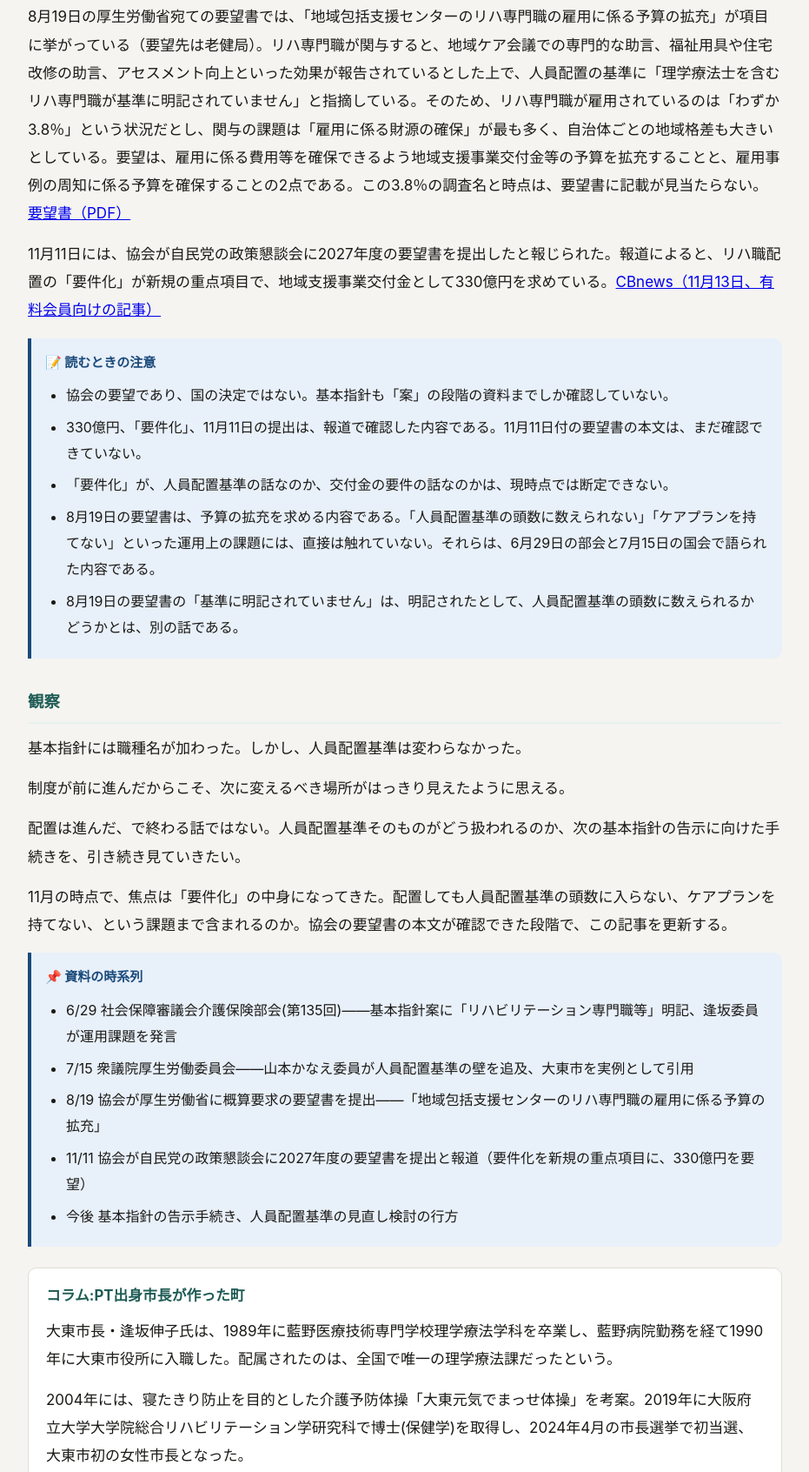
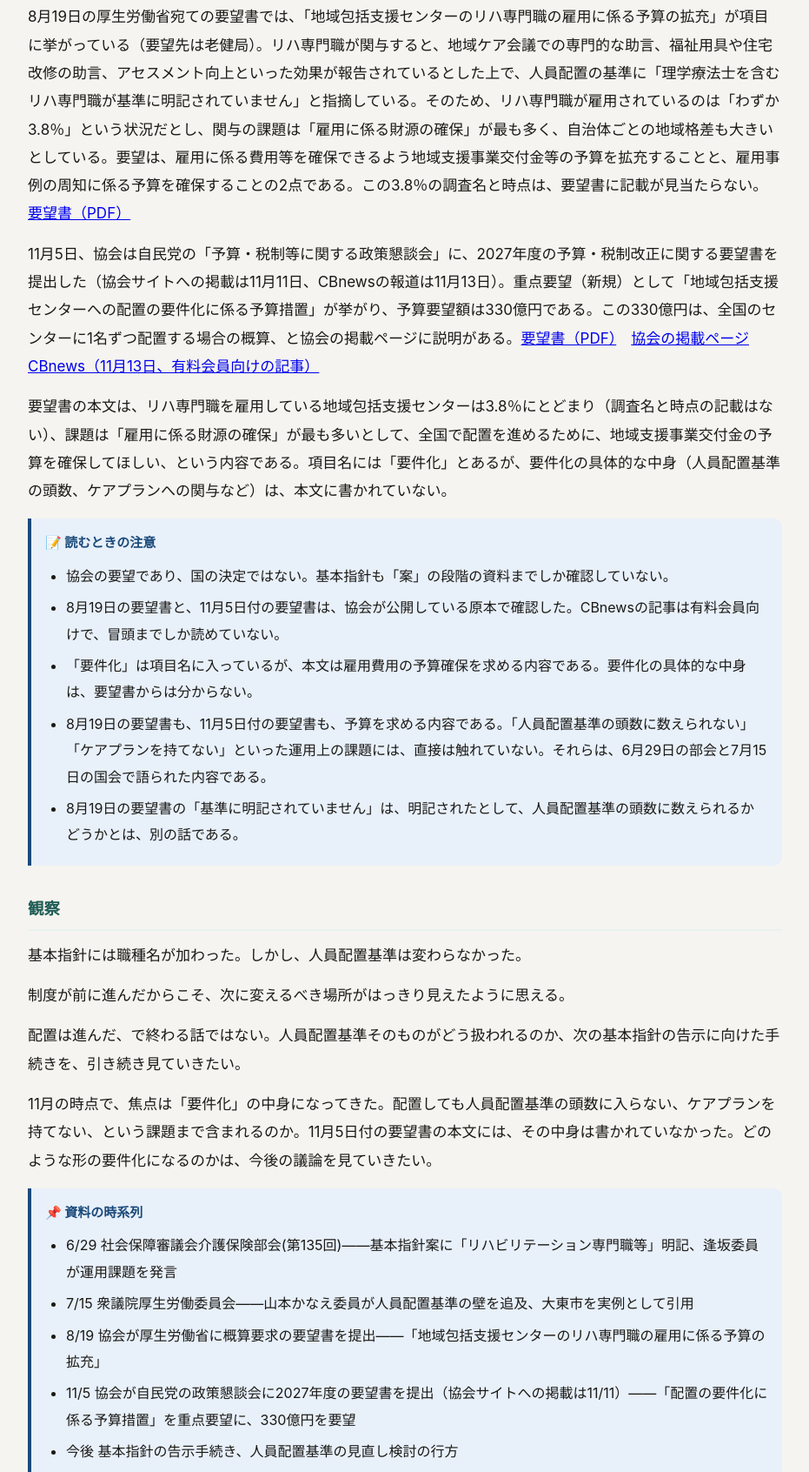
Before and after one commit to reha-tool-jp/reha-tool, a plain HTML site: page articles/houkatsu-center-riha-haichi-kabe.html in a window 1280 px wide. Shown: the part 2687-4379 px from the top of the page at 87% size, without its empty margins (174-1105 px from the left). Drawn offline with nearby package versions, Linux system fonts and the light colour scheme; a script that the page names is missing.

Commit message:
地域包括支援センター記事：協会11/5付要望書（原本）に合わせて修正（提出日、要件化の中身、330億円の説明）
Co-Authored-By: Claude Sonnet 5.5 <noreply@anthropic.com>
Claude-Session: https://claude.ai/code/session_01UQdD3rBNcpZBUMEQSWd5s7

```diff
--- a/articles/houkatsu-center-riha-haichi-kabe.html
+++ b/articles/houkatsu-center-riha-haichi-kabe.html
@@ -205,21 +205,23 @@
 
     <h2>その後の動き——協会が、予算と要件の話へ</h2>
 
-    <p>基本指針案のあとも、動きは続いている。ここからは、日本理学療法士協会（以下、協会）の要望と、その報道である。<strong>国の方針や決定ではない。</strong></p>
+    <p>基本指針案のあとも、動きは続いている。ここからは、日本理学療法士協会（以下、協会）の要望である。<strong>国の方針や決定ではない。</strong></p>
 
     <p>協会は2022年から毎年、概算要求で、地域包括支援センターへの配置促進を要望してきた。2023年からは、リハ議連でも要望されている。<a href="https://www.japanpt.or.jp/activity/procedure/04058.html" target="_blank" rel="noopener">協会の解説記事</a></p>
 
     <p>8月19日の厚生労働省宛ての要望書では、「地域包括支援センターのリハ専門職の雇用に係る予算の拡充」が項目に挙がっている（要望先は老健局）。リハ専門職が関与すると、地域ケア会議での専門的な助言、福祉用具や住宅改修の助言、アセスメント向上といった効果が報告されているとした上で、人員配置の基準に「理学療法士を含むリハ専門職が基準に明記されていません」と指摘している。そのため、リハ専門職が雇用されているのは「わずか3.8％」という状況だとし、関与の課題は「雇用に係る財源の確保」が最も多く、自治体ごとの地域格差も大きいとしている。要望は、雇用に係る費用等を確保できるよう地域支援事業交付金等の予算を拡充することと、雇用事例の周知に係る予算を確保することの2点である。この3.8％の調査名と時点は、要望書に記載が見当たらない。<a href="https://www.japanpt.or.jp/activity/asset/pdf/260819_01_kourou_c.pdf" target="_blank" rel="noopener">要望書（PDF）</a></p>
 
-    <p>11月11日には、協会が自民党の政策懇談会に2027年度の要望書を提出したと報じられた。報道によると、リハ職配置の「要件化」が新規の重点項目で、地域支援事業交付金として330億円を求めている。<a href="https://www.cbnews.jp/news/entry/20261113115352" target="_blank" rel="noopener">CBnews（11月13日、有料会員向けの記事）</a></p>
+    <p>11月5日、協会は自民党の「予算・税制等に関する政策懇談会」に、2027年度の予算・税制改正に関する要望書を提出した（協会サイトへの掲載は11月11日、CBnewsの報道は11月13日）。重点要望（新規）として「地域包括支援センターへの配置の要件化に係る予算措置」が挙がり、予算要望額は330億円である。この330億円は、全国のセンターに1名ずつ配置する場合の概算、と協会の掲載ページに説明がある。<a href="https://www.japanpt.or.jp/activity/asset/pdf/01_youbousyo.pdf" target="_blank" rel="noopener">要望書（PDF）</a>　<a href="https://www.japanpt.or.jp/activity/procedure/04322.html" target="_blank" rel="noopener">協会の掲載ページ</a>　<a href="https://www.cbnews.jp/news/entry/20261113115352" target="_blank" rel="noopener">CBnews（11月13日、有料会員向けの記事）</a></p>
+
+    <p>要望書の本文は、リハ専門職を雇用している地域包括支援センターは3.8％にとどまり（調査名と時点の記載はない）、課題は「雇用に係る財源の確保」が最も多いとして、全国で配置を進めるために、地域支援事業交付金の予算を確保してほしい、という内容である。項目名には「要件化」とあるが、要件化の具体的な中身（人員配置基準の頭数、ケアプランへの関与など）は、本文に書かれていない。</p>
 
     <div class="info-box">
       <div class="info-title">📝 読むときの注意</div>
       <ul style="margin:0;padding-left:1.5em;">
         <li>協会の要望であり、国の決定ではない。基本指針も「案」の段階の資料までしか確認していない。</li>
-        <li>330億円、「要件化」、11月11日の提出は、報道で確認した内容である。11月11日付の要望書の本文は、まだ確認できていない。</li>
-        <li>「要件化」が、人員配置基準の話なのか、交付金の要件の話なのかは、現時点では断定できない。</li>
-        <li>8月19日の要望書は、予算の拡充を求める内容である。「人員配置基準の頭数に数えられない」「ケアプランを持てない」といった運用上の課題には、直接は触れていない。それらは、6月29日の部会と7月15日の国会で語られた内容である。</li>
+        <li>8月19日の要望書と、11月5日付の要望書は、協会が公開している原本で確認した。CBnewsの記事は有料会員向けで、冒頭までしか読めていない。</li>
+        <li>「要件化」は項目名に入っているが、本文は雇用費用の予算確保を求める内容である。要件化の具体的な中身は、要望書からは分からない。</li>
+        <li>8月19日の要望書も、11月5日付の要望書も、予算を求める内容である。「人員配置基準の頭数に数えられない」「ケアプランを持てない」といった運用上の課題には、直接は触れていない。それらは、6月29日の部会と7月15日の国会で語られた内容である。</li>
         <li>8月19日の要望書の「基準に明記されていません」は、明記されたとして、人員配置基準の頭数に数えられるかどうかとは、別の話である。</li>
       </ul>
     </div>
@@ -232,7 +234,7 @@
 
     <p>配置は進んだ、で終わる話ではない。人員配置基準そのものがどう扱われるのか、次の基本指針の告示に向けた手続きを、引き続き見ていきたい。</p>
 
-    <p>11月の時点で、焦点は「要件化」の中身になってきた。配置しても人員配置基準の頭数に入らない、ケアプランを持てない、という課題まで含まれるのか。協会の要望書の本文が確認できた段階で、この記事を更新する。</p>
+    <p>11月の時点で、焦点は「要件化」の中身になってきた。配置しても人員配置基準の頭数に入らない、ケアプランを持てない、という課題まで含まれるのか。11月5日付の要望書の本文には、その中身は書かれていなかった。どのような形の要件化になるのかは、今後の議論を見ていきたい。</p>
 
     <div class="info-box">
       <div class="info-title">📌 資料の時系列</div>
@@ -240,7 +242,7 @@
         <li>6/29 社会保障審議会介護保険部会(第135回)——基本指針案に「リハビリテーション専門職等」明記、逢坂委員が運用課題を発言</li>
         <li>7/15 衆議院厚生労働委員会——山本かなえ委員が人員配置基準の壁を追及、大東市を実例として引用</li>
         <li>8/19 協会が厚生労働省に概算要求の要望書を提出——「地域包括支援センターのリハ専門職の雇用に係る予算の拡充」</li>
-        <li>11/11 協会が自民党の政策懇談会に2027年度の要望書を提出と報道（要件化を新規の重点項目に、330億円を要望）</li>
+        <li>11/5 協会が自民党の政策懇談会に2027年度の要望書を提出（協会サイトへの掲載は11/11）——「配置の要件化に係る予算措置」を重点要望に、330億円を要望</li>
         <li>今後 基本指針の告示手続き、人員配置基準の見直し検討の行方</li>
       </ul>
     </div>
```
